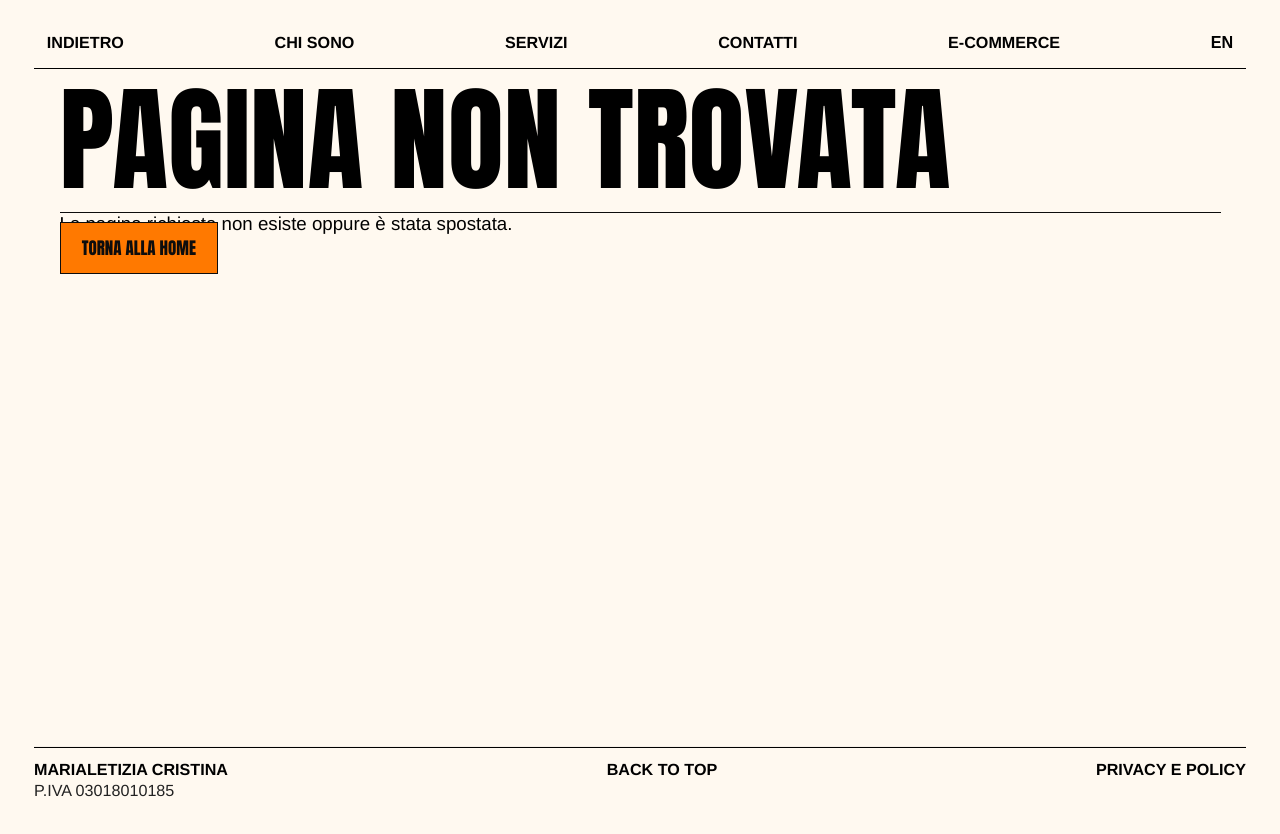
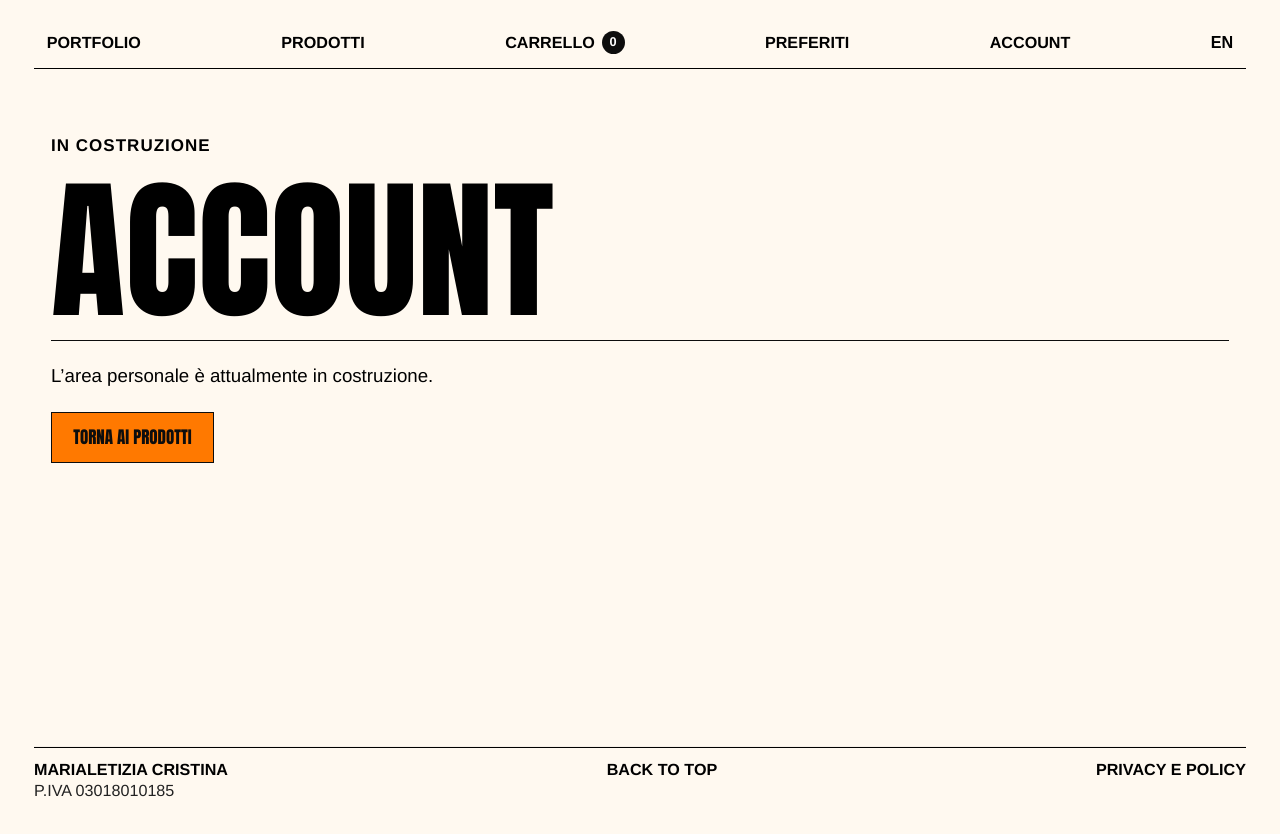
Before and after one commit to marialetizia-cristina/marialetizia-cristina, a React (Vite) app: page /account in a window 1280 px wide. Built offline with nearby package versions, Linux system fonts and the light colour scheme; no server answers.

Commit message:
update ecommerce

```diff
--- a/src/App.tsx
+++ b/src/App.tsx
@@ -20,6 +20,7 @@ import CustomGiftRequest from './pages/CustomGiftRequest';
 import ProductQuoteRequest from './pages/ProductQuoteRequest';
 import Checkout from './pages/Checkout';
 import NotFound from './pages/NotFound';
+import ShopPlaceholder from './pages/ShopPlaceholder';
 
 function App() {
   return (
@@ -51,6 +52,8 @@ const AppContent = () => {
             <Route path="/products/:productId/request" element={<ProductQuoteRequest />} />
             <Route path="/cart" element={ECOMMERCE_ENABLED ? <Cart /> : <EcommerceUnderConstruction />} />
             <Route path="/checkout" element={ECOMMERCE_ENABLED ? <Checkout /> : <EcommerceUnderConstruction />} />
+            <Route path="/account" element={<ShopPlaceholder section="account" />} />
+            <Route path="/favorites" element={<ShopPlaceholder section="favorites" />} />
             <Route path="/request/custom-gift" element={<CustomGiftRequest />} />
             <Route path="/privacyandpolicy" element={<PrivacyAndPolicy />} />
             <Route path="*" element={<NotFound />} />
--- a/src/components/Header.tsx
+++ b/src/components/Header.tsx
@@ -17,6 +17,8 @@ const Header = () => {
     const isShop = location.pathname.startsWith("/products")
         || location.pathname.startsWith("/cart")
         || location.pathname.startsWith("/checkout")
+        || location.pathname.startsWith("/account")
+        || location.pathname.startsWith("/favorites")
         || location.pathname.startsWith("/request/custom-gift");
     const [isMenuOpen, setIsMenuOpen] = useState(false);
     const [isMobile, setIsMobile] = useState(() => getIsMobile());
@@ -73,6 +75,8 @@ const Header = () => {
                             <span className="header-cart-count" aria-hidden="true">{cartCount}</span>
                         </Link>
                     </li>
+                    <Voice value={t("nav.favorites")} path="/favorites" onClick={onItemClick} />
+                    <Voice value={t("nav.account")} path="/account" onClick={onItemClick} />
                     <li className="switch-lang-wrapper">
                         <SwitchLang />
                     </li>
--- a/src/i18n.ts
+++ b/src/i18n.ts
@@ -16,6 +16,8 @@ const resources = {
         privecyPolicy: "Privacy and Policy",
         products: "Products",
         ecommerce: "E-commerce",
+        favorites: "Favorites",
+        account: "Account",
         cart: "Cart",
         cartWithCount: "Cart, {{count}} items",
         toggleMenu: "Open or close menu",
@@ -115,6 +117,18 @@ const resources = {
         noPaymentBody: "Checkout is temporarily unavailable because no WooCommerce payment method is active for this order.",
       },
       notFound: { title: "Page not found", body: "The page you requested does not exist or has been moved.", home: "Back to home" },
+      shopPlaceholder: {
+        status: "Under construction",
+        backToProducts: "Back to products",
+        account: {
+          title: "Account",
+          description: "The personal account area is currently under construction.",
+        },
+        favorites: {
+          title: "Favorites",
+          description: "The area for saving your favorite products is currently under construction.",
+        },
+      },
       request: {
         flowLabel: "Custom request · Quote required",
         cardTitle: "Create a custom gift",
@@ -214,6 +228,8 @@ const resources = {
         privecyPolicy: "Privacy e Policy",
         products: "Prodotti",
         ecommerce: "E-commerce",
+        favorites: "Preferiti",
+        account: "Account",
         cart: "Carrello",
         cartWithCount: "Carrello, {{count}} articoli",
         toggleMenu: "Apri o chiudi il menu",
@@ -313,6 +329,18 @@ const resources = {
         noPaymentBody: "Il checkout è temporaneamente non disponibile perché nessun metodo di pagamento WooCommerce è attivo per questo ordine.",
       },
       notFound: { title: "Pagina non trovata", body: "La pagina richiesta non esiste oppure è stata spostata.", home: "Torna alla home" },
+      shopPlaceholder: {
+        status: "In costruzione",
+        backToProducts: "Torna ai prodotti",
+        account: {
+          title: "Account",
+          description: "L’area personale è attualmente in costruzione.",
+        },
+        favorites: {
+          title: "Preferiti",
+          description: "L’area per salvare i prodotti preferiti è attualmente in costruzione.",
+        },
+      },
       request: {
         flowLabel: "Richiesta personalizzata · Preventivo necessario",
         cardTitle: "Crea un regalo personalizzato",
--- /dev/null
+++ b/src/pages/ShopPlaceholder.tsx
@@ -0,0 +1,26 @@
+import { Link } from "react-router-dom";
+import { useTranslation } from "react-i18next";
+import { usePageMeta } from "../utils/usePageMeta";
+import "../style/FlowOne.css";
+
+type ShopPlaceholderProps = {
+  section: "account" | "favorites";
+};
+
+const ShopPlaceholder = ({ section }: ShopPlaceholderProps) => {
+  const { t } = useTranslation();
+  const title = t(`shopPlaceholder.${section}.title`);
+  const description = t(`shopPlaceholder.${section}.description`);
+  usePageMeta(title, description, `/${section}`, true);
+
+  return (
+    <section className="shop-placeholder">
+      <p className="shop-placeholder__eyebrow">{t("shopPlaceholder.status")}</p>
+      <h1>{title}</h1>
+      <p>{description}</p>
+      <Link to="/products">{t("shopPlaceholder.backToProducts")}</Link>
+    </section>
+  );
+};
+
+export default ShopPlaceholder;
--- a/src/style/FlowOne.css
+++ b/src/style/FlowOne.css
@@ -23,3 +23,56 @@
 .shop-preview .product-card {
   width: min(100%, 18rem);
 }
+
+.shop-placeholder {
+  box-sizing: border-box;
+  display: grid;
+  gap: 1.25rem;
+  width: min(calc(100% - 2rem), 76rem);
+  min-height: 62vh;
+  margin: 0 auto;
+  padding: clamp(2rem, 6vw, 5rem) 0;
+  align-content: start;
+}
+
+.shop-placeholder__eyebrow {
+  margin: 0;
+  font-weight: 700;
+  letter-spacing: 0.06em;
+  text-transform: uppercase;
+}
+
+.shop-placeholder h1 {
+  margin: 0;
+  padding-bottom: 1rem;
+  border-bottom: 1px solid #0d0d0d;
+  font-family: "Anton", sans-serif;
+  font-size: clamp(4rem, 12vw, 9rem);
+  font-weight: 400;
+  line-height: 0.95;
+  text-transform: uppercase;
+}
+
+.shop-placeholder > p:not(.shop-placeholder__eyebrow) {
+  max-width: 42rem;
+  margin: 0;
+  font-size: 1.1rem;
+  line-height: 1.5;
+}
+
+.shop-placeholder a {
+  justify-self: start;
+  padding: 0.7rem 1.25rem;
+  border: 1px solid #0d0d0d;
+  background: #ff7900;
+  color: #0d0d0d;
+  font-family: "Anton", sans-serif;
+  text-decoration: none;
+  text-transform: uppercase;
+  transition: transform 180ms ease, box-shadow 180ms ease;
+}
+
+.shop-placeholder a:hover {
+  transform: translateY(-3px);
+  box-shadow: 5px 5px 0 #0d0d0d;
+}
```
